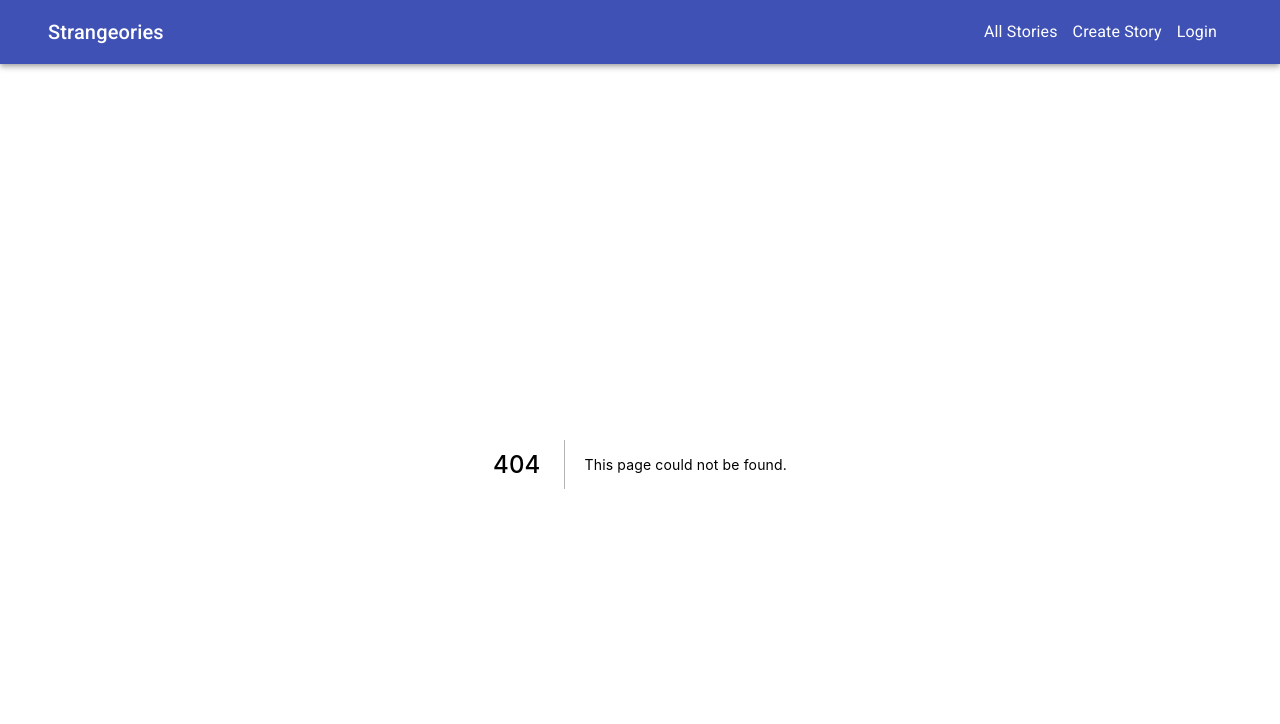
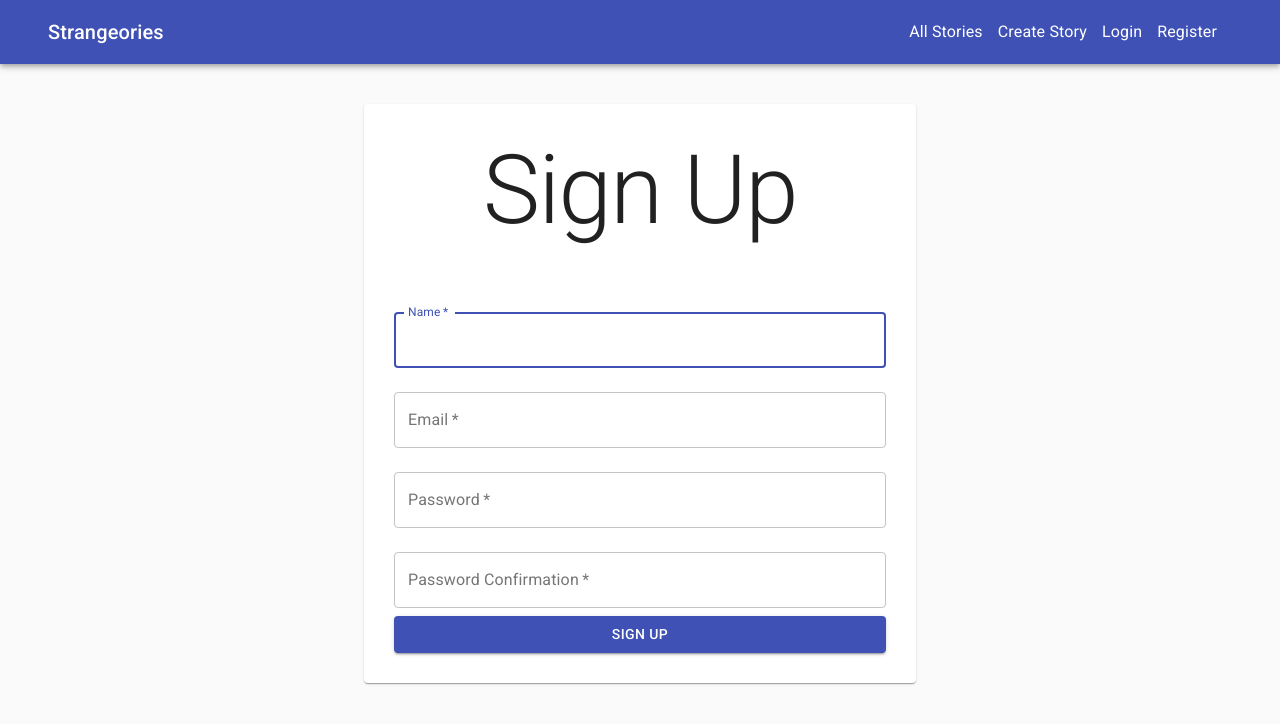
Before and after one commit to martinnajjar12/strangeories, a Next.js app: page /sign-up in a window 1280 px wide. Before the commit this address had no page. Shown: the top 724 px of the page. Built offline with nearby package versions, Linux system fonts and the light colour scheme.

Commit message:
Add SignUp page

```diff
--- a/layout/Navbar.tsx
+++ b/layout/Navbar.tsx
@@ -42,6 +42,7 @@ const Navbar = () => {
                 <Link href="/">All Stories</Link>
                 <Link href="/story/new">Create Story</Link>
                 <Link href="/sign-in">Login</Link>
+                <Link href="/sign-up">Register</Link>
               </Grid>
             </Grid>
           </Container>
--- /dev/null
+++ b/pages/sign-up/index.tsx
@@ -0,0 +1,117 @@
+import React, { FormEvent, useState } from 'react';
+import { Button, TextField, Paper, Typography, Container, makeStyles } from '@material-ui/core';
+import axios from 'axios';
+import { useToken } from '../../auth/useToken';
+import { useRouter } from 'next/dist/client/router';
+
+const useStyles = makeStyles({
+  containerWidth: {
+    maxWidth: 600,
+    marginTop: 40,
+  },
+  paperDimensions: {
+    padding: 30,
+  },
+  typographyMargin: {
+    marginBottom: 50,
+  }
+})
+
+const SignUp = () => {
+  const classes = useStyles();
+  const [name, setName] = useState('');
+  const [email, setEmail] = useState('');
+  const [password, setPassword] = useState('');
+  const [passwordConfirmation, setPasswordConfirmation] = useState('');
+  const [token, setToken] = useToken();
+  const router = useRouter();
+
+  const submitHandler = async (e: FormEvent<HTMLButtonElement>) => {
+    e.preventDefault();
+    try {
+      const res = await axios.post('https://strangeories.herokuapp.com/auth/sign_in', {email, password, passwordConfirmation, name});
+      setToken({
+        uid: res.headers.uid,
+        'access-token': res.headers['access-token'],
+        expiry: res.headers.expiry,
+        client: res.headers.client,
+        'token-type': res.headers['token-type']
+      });
+      setEmail('');
+      setPassword('');
+      setPasswordConfirmation('');
+      setName('');
+      router.push('/');
+    } catch (error) {
+      console.log(error);
+    }
+
+
+  }
+
+  return (
+      <Container className={classes.containerWidth}>
+        <Paper className={classes.paperDimensions}>
+          <form>
+            <Typography className={classes.typographyMargin} variant="h1" align="center">Sign Up</Typography>
+            <TextField
+              value={name}
+              onChange={e => setName(e.target.value)}
+              autoFocus
+              required
+              color="primary"
+              variant="outlined"
+              fullWidth
+              type="text"
+              margin="normal"
+              label="Name"
+            />
+            <TextField
+              value={email}
+              onChange={e => setEmail(e.target.value)}
+              required
+              color="primary"
+              variant="outlined"
+              fullWidth
+              type="email"
+              margin="normal"
+              label="Email"
+            />
+            <TextField
+              value={password}
+              onChange={e => setPassword(e.target.value)}
+              required
+              color="primary"
+              variant="outlined"
+              fullWidth
+              type="password"
+              margin="normal"
+              label="Password"
+            />
+            <TextField
+              value={passwordConfirmation}
+              onChange={e => setPasswordConfirmation(e.target.value)}
+              required
+              color="primary"
+              variant="outlined"
+              fullWidth
+              type="password"
+              margin="normal"
+              label="Password Confirmation"
+            />
+            <Button
+              type="submit"
+              color="primary"
+              fullWidth
+              variant="contained"
+              onClick={e => submitHandler(e)}
+            >
+              Sign Up
+            </Button>
+          </form>
+        </Paper>
+      </Container>
+  )
+}
+
+export default SignUp;
```
Also changed, not shown: auth/useToken.ts (+12 -12 lines).
